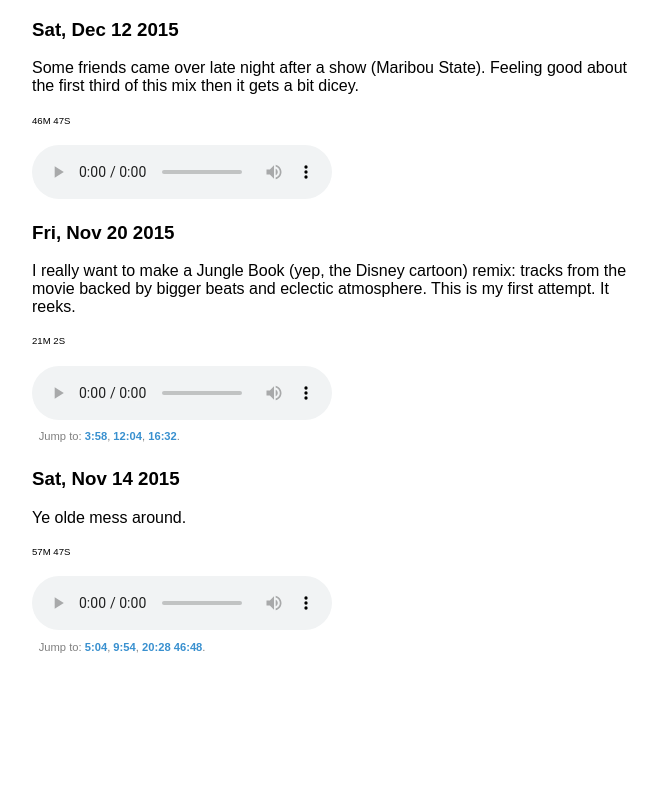
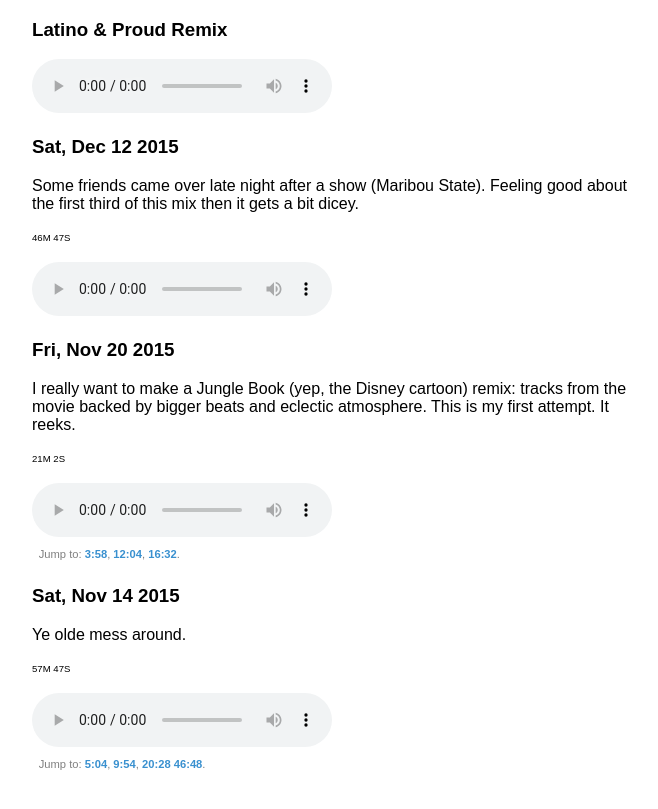
Before and after one commit to avand/avand.github.com, a Jekyll site: the page tunes.html, which Jekyll copies as it is, in a window 1280 px wide. Shown: the top 809 px of the page, without its empty margins (308-966 px from the left). Built offline with Jekyll 4.4.1, drawn with Linux system fonts in a browser that asks for light colours; nearby versions of some CDN libraries.

Commit message:
Latino & Proud Remix

```diff
--- a/tunes.html
+++ b/tunes.html
@@ -10,6 +10,14 @@
     <script src="javascripts/tunes.js"></script>
   </head>
   <body>
+    <div class="track">
+      <h3>Latino &amp; Proud Remix</h3>
+
+      <audio preload="metadata" controls>
+        <source src="http://cloud.avandamiri.com/0F342s2W2e0v/2015-12-17_20h28m56.wav" type="audio/mpeg">
+      </audio>
+    </div>
+
     <div class="track">
       <h3>
         Sat, Dec 12 2015
```
